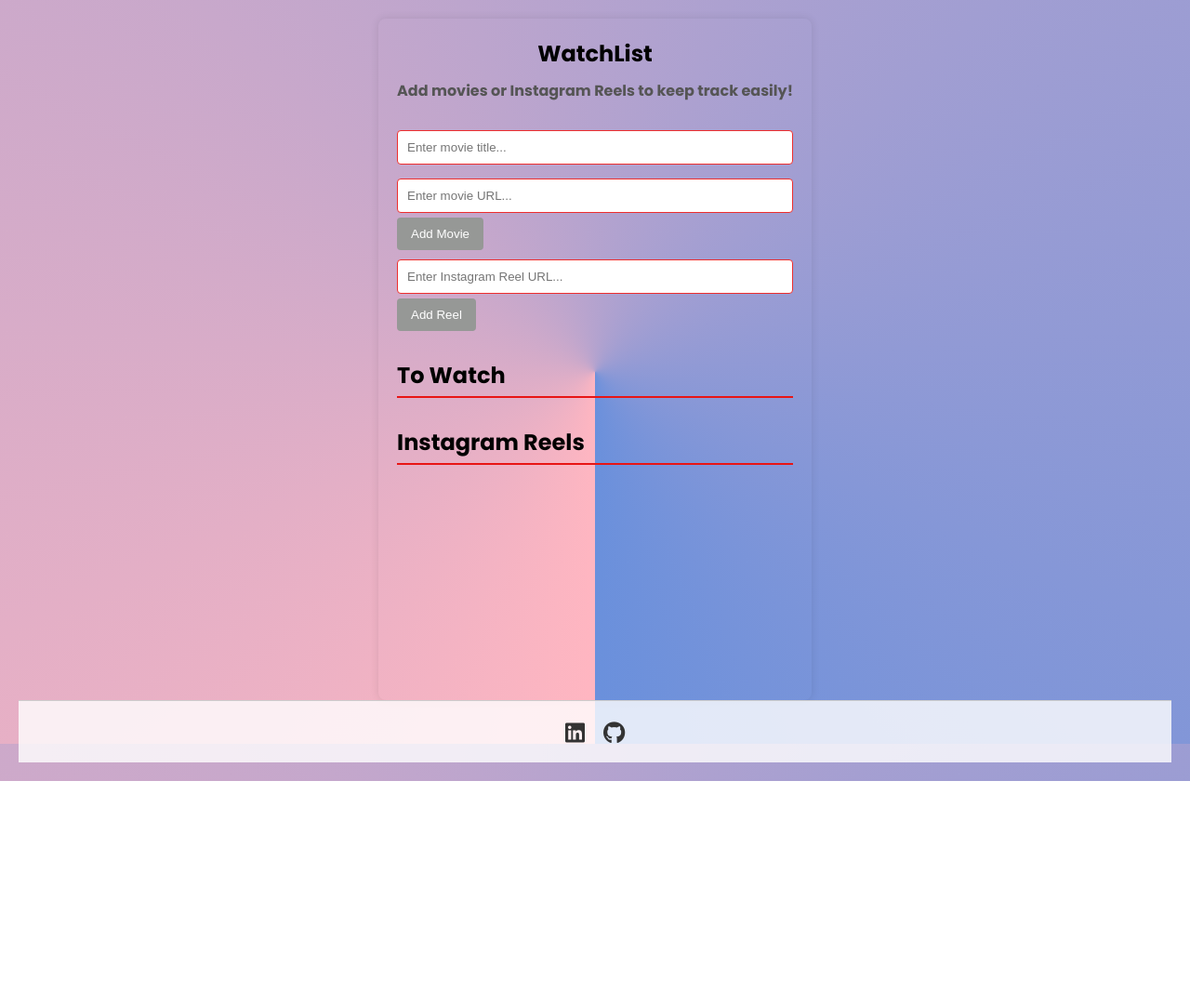
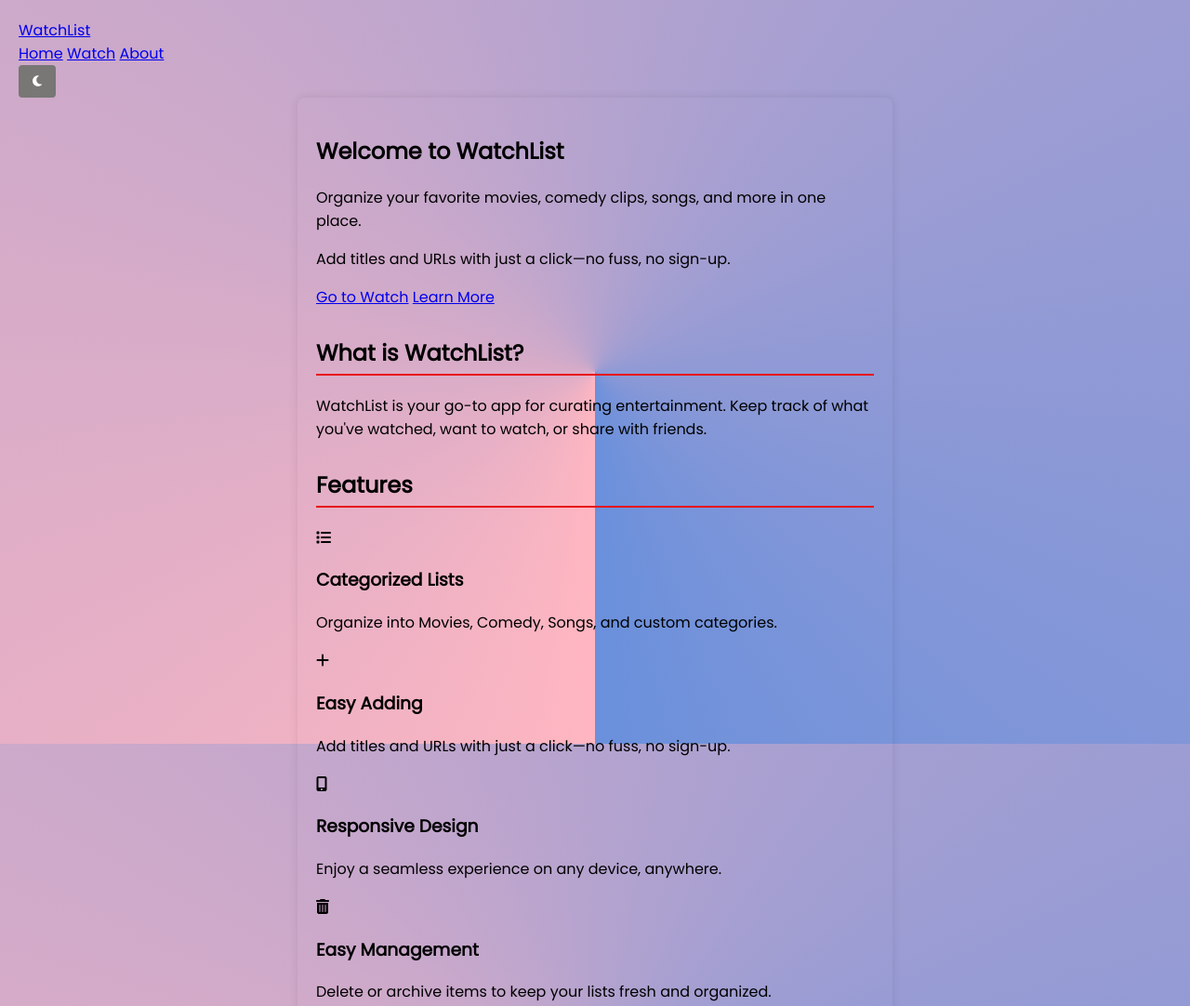
Before and after one commit to Rohiiiitttt/GD.github.io, a plain HTML site: page index.html in a window 1280 px wide. Shown: the top 1082 px of the page at 93% size. Before the commit the page ends 840 px from the top, so only its background shows below. Drawn offline with Linux system fonts and the light colour scheme.

Commit message:
# WatchList — Updated Files
This canvas contain...

```diff
--- a/index.html
+++ b/index.html
@@ -2,62 +2,70 @@
 <html lang="en">
 <head>
   <meta charset="UTF-8" />
-  <meta name="viewport" content="width=device-width, initial-scale=1, maximum-scale=1, user-scalable=no" />
-  <title>Movie Watchlist & Instagram Reels</title>
-  <!-- Google Fonts -->
-  <link href="https://fonts.googleapis.com/css2?family=Poppins:wght@700&family=Quicksand:wght@400;600&display=swap" rel="stylesheet" />
+  <meta name="viewport" content="width=device-width, initial-scale=1" />
+  <title>WatchList</title>
+  <link href="https://fonts.googleapis.com/css2?family=Inter:wght @300;400;600;700&family=Poppins:wght @600;700&display=swap" rel="stylesheet">
   <link rel="stylesheet" href="style.css" />
-  <!-- Font Awesome for social icons -->
   <link rel="stylesheet" href="https://cdnjs.cloudflare.com/ajax/libs/font-awesome/6.4.2/css/all.min.css" />
 </head>
 <body>
-  <div class="container">
-    <header>WatchList</header>
-    <div class="subtitle">Add movies or Instagram Reels to keep track easily!</div>
+  <nav class="top-nav">
+    <div class="nav-left">
+      <a class="logo" href="index.html">WatchList</a>
+    </div>
+    <div class="nav-center">
+      <a href="index.html" class="nav-link">Home</a>
+      <a href="watch.html" class="nav-link">Watch</a>
+      <a href="about.html" class="nav-link">About</a>
+    </div>
+    <div class="nav-right">
+      <button id="theme-toggle" aria-label="Toggle dark mode"><i class="fas fa-moon"></i></button>
+    </div>
+  </nav>
 
-    <!-- Movie Input Section -->
-    <div class="input-section" aria-label="Add movie to watchlist">
-      <div class="input-row">
-        <input type="text" id="movie-input" placeholder="Enter movie title..." autocomplete="off" aria-label="Movie title" />
+  <main class="container">
+    <section class="hero">
+      <h1 class="fade-in">Welcome to WatchList</h1>
+      <p class="hero-subtitle">Organize your favorite movies, comedy clips, songs, and more in one place.</p>
+      <p>Add titles and URLs with just a click—no fuss, no sign-up.</p>
+      <div class="cta-buttons">
+        <a href="watch.html" class="cta-button">Go to Watch</a>
+        <a href="about.html" class="cta-button secondary">Learn More</a>
       </div>
-      <div class="input-row">
-        <input type="text" id="movie-url-input" placeholder="Enter movie URL..." autocomplete="off" aria-label="Movie URL" />
+    </section>
+
+    <section class="intro-section">
+      <h2>What is WatchList?</h2>
+      <p>WatchList is your go-to app for curating entertainment. Keep track of what you've watched, want to watch, or share with friends.</p>
+    </section>
+
+    <section class="features-section">
+      <h2>Features</h2>
+      <div class="features-grid">
+        <div class="feature-card">
+          <i class="fas fa-list"></i>
+          <h3>Categorized Lists</h3>
+          <p>Organize into Movies, Comedy, Songs, and custom categories.</p>
+        </div>
+        <div class="feature-card">
+          <i class="fas fa-plus"></i>
+          <h3>Easy Adding</h3>
+          <p>Add titles and URLs with just a click—no fuss, no sign-up.</p>
+        </div>
+        <div class="feature-card">
+          <i class="fas fa-mobile-alt"></i>
+          <h3>Responsive Design</h3>
+          <p>Enjoy a seamless experience on any device, anywhere.</p>
+        </div>
+        <div class="feature-card">
+          <i class="fas fa-trash-alt"></i>
+          <h3>Easy Management</h3>
+          <p>Delete or archive items to keep your lists fresh and organized.</p>
+        </div>
       </div>
-      <button id="add-movie-btn" aria-label="Add movie to watchlist">Add Movie</button>
-    </div>
+    </section>
+  </main>
 
-    <!-- Reels Input Section -->
-    <div class="input-section" aria-label="Add Instagram Reel">
-      <div class="input-row">
-        <input type="text" id="reel-input" placeholder="Enter Instagram Reel URL..." autocomplete="off" aria-label="Reel URL" />
-      </div>
-      <button id="add-reel-btn" aria-label="Add Instagram Reel">Add Reel</button>
-    </div>
-
-    <!-- Watchlist Section -->
-    <div class="list-container" id="watchlist-container">
-      <h2>To Watch</h2>
-      <ul id="watchlist"></ul>
-    </div>
-
-
-
-    <!-- Reels Section -->
-    <div class="list-container" id="reels-container">
-      <h2>Instagram Reels</h2>
-      <ul id="reels-list"></ul>
-    </div>
-  </div>
-  <footer>
-    <div class="footer-links">
-      <a href="https://www.linkedin.com/in/your-linkedin" target="_blank" aria-label="LinkedIn">
-       <i class="fab fa-linkedin" style="font-size:24px;vertical-align:middle;"></i>
-      </a>
-      <a href="https://github.com/your-github" target="_blank" aria-label="GitHub">
-       <i class="fab fa-github" style="font-size:24px;vertical-align:middle;"></i>
-      </a>
-    </div>
-  </footer>
-   <script src="script.js"></script>
+  <script src="scripts.js"></script>
 </body>
 </html>
```
